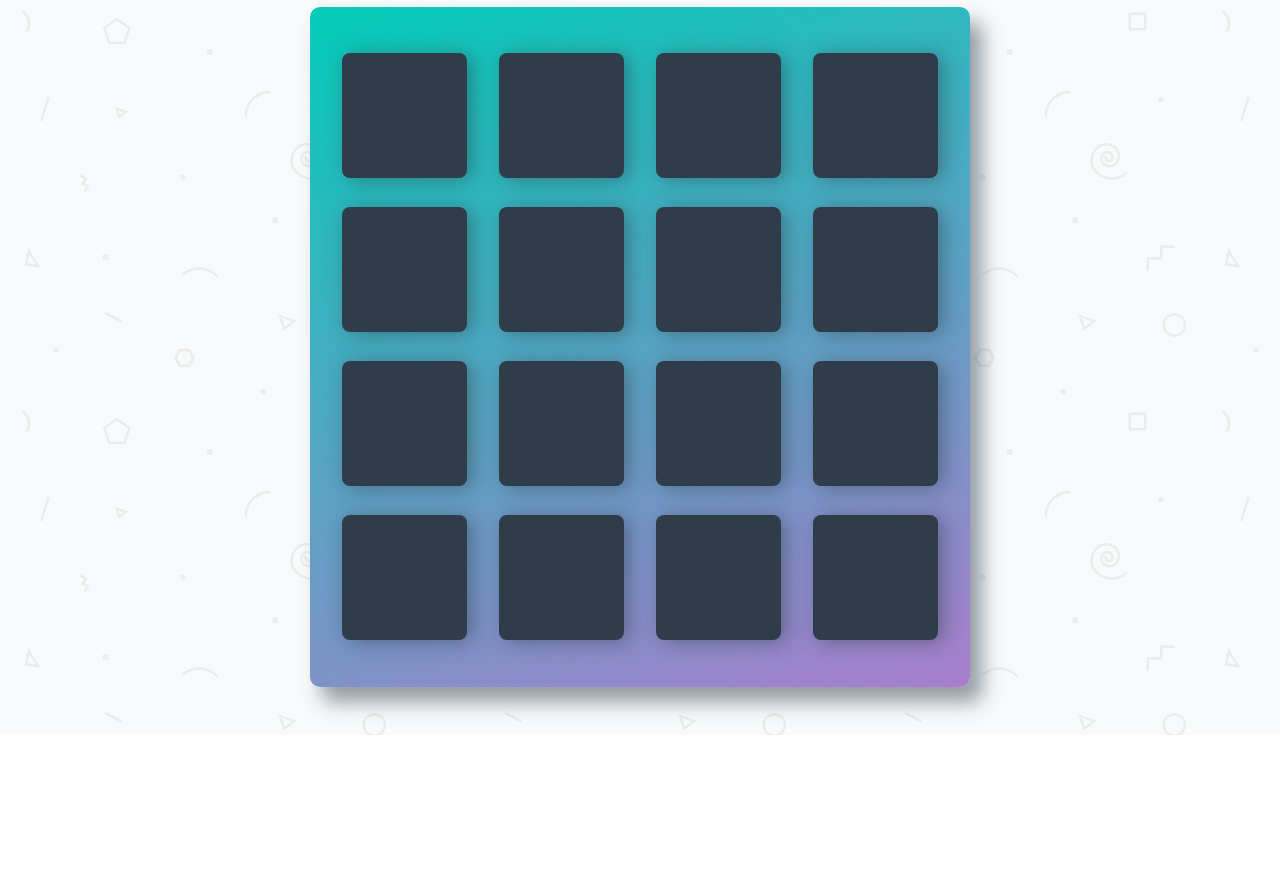
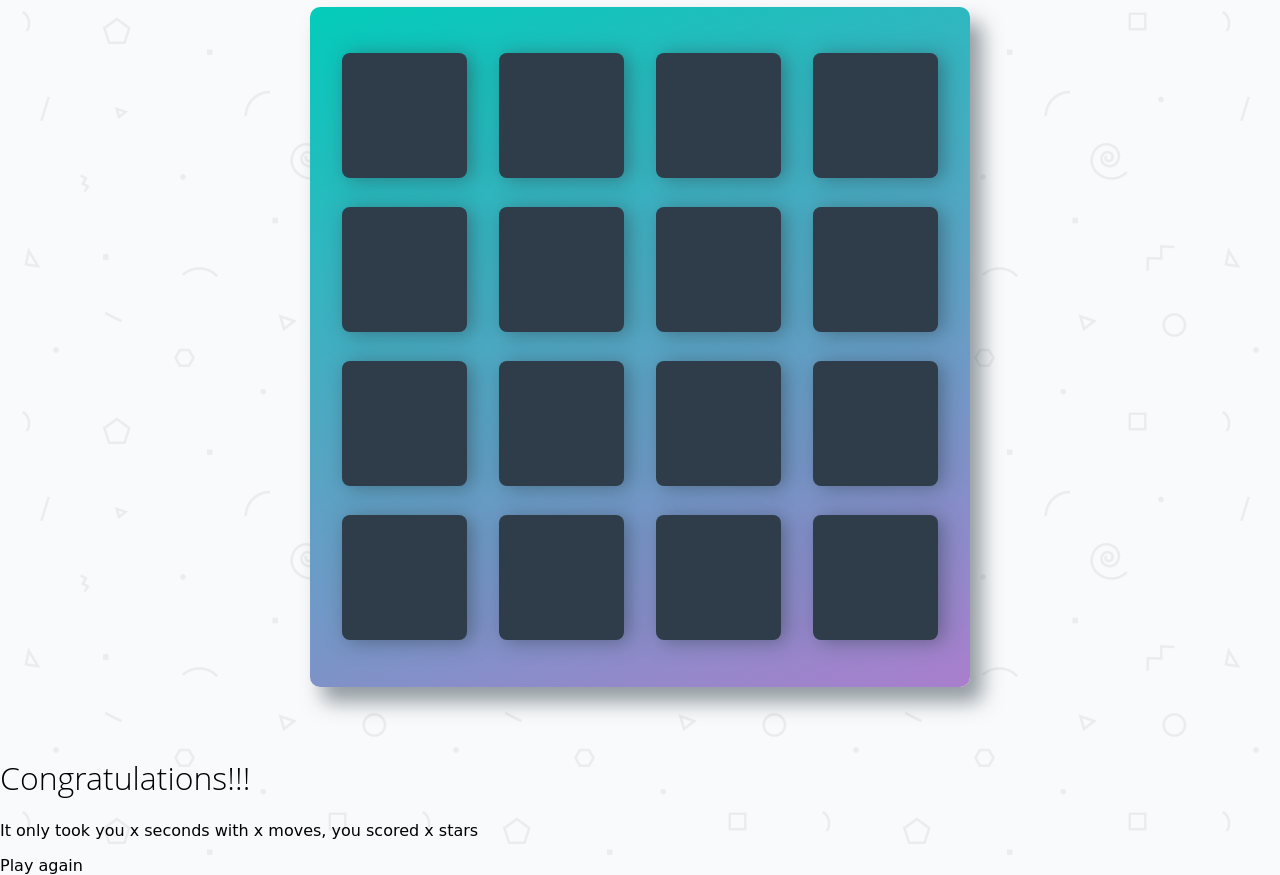
Before and after one commit to frontendops/memory-game-project-udacity, a plain HTML site: page index.html in a window 1280 px wide. Shown: the part 108-983 px from the top of the page. Before the commit the page ends 843 px from the top, so only its background shows below. Drawn offline with nearby package versions, Linux system fonts and the light colour scheme; a web font is replaced by a local one.

Commit message:
skeleton for wimming popup

```diff
--- a/index.html
+++ b/index.html
@@ -36,6 +36,17 @@
         </ul>
     </div>
 
+
+    <div class="modul-container">
+        <h1>Congratulations!!!</h1>
+
+            <p>It only took you x seconds with x moves, you scored x stars</p>
+
+            <div class="button"> Play again </div>
+
+            </div>
+    </div>
+
     <script src="https://ajax.googleapis.com/ajax/libs/jquery/3.3.1/jquery.min.js"></script>
     <script src="js/app.js"></script>
 </body>
```
